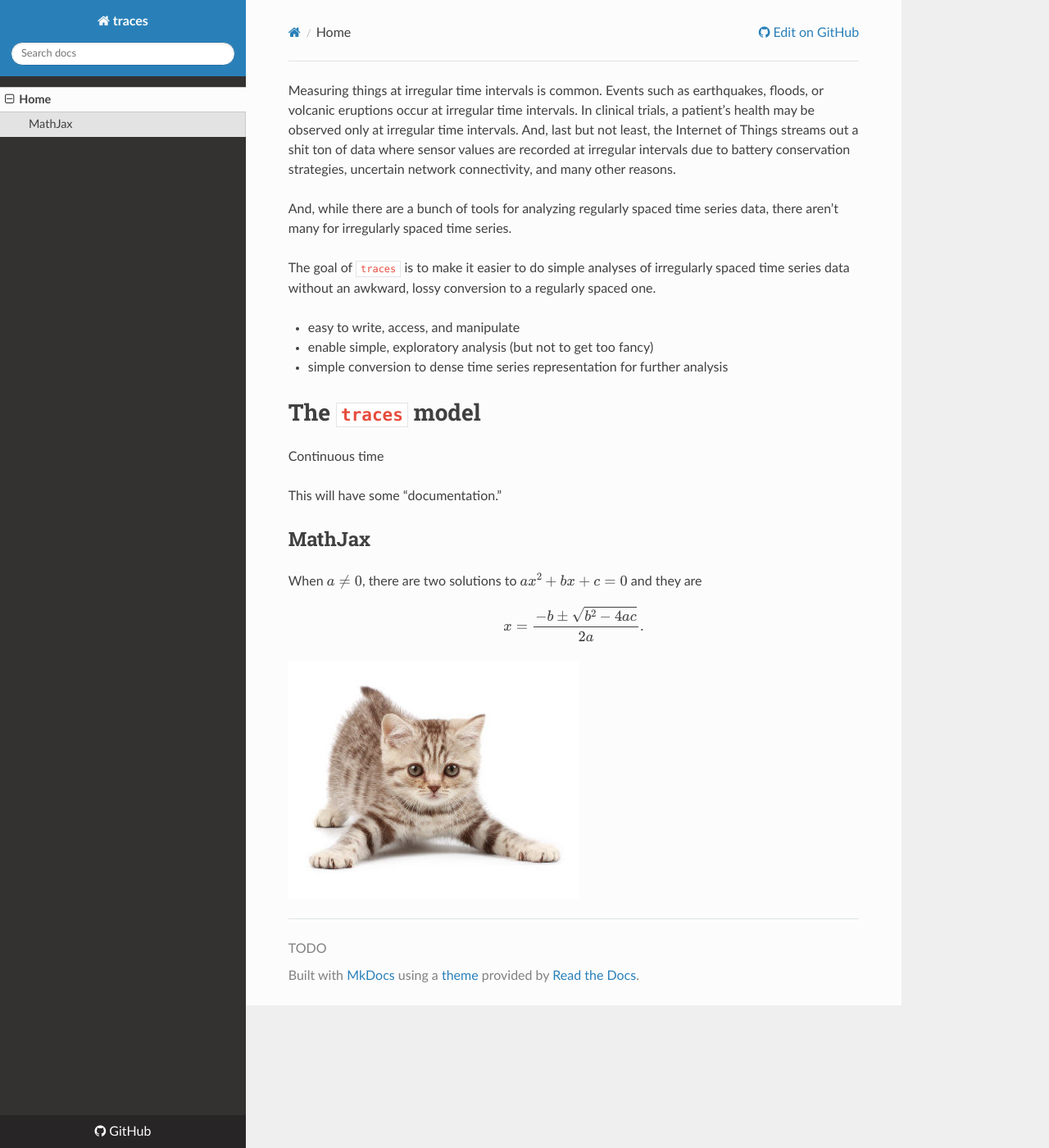
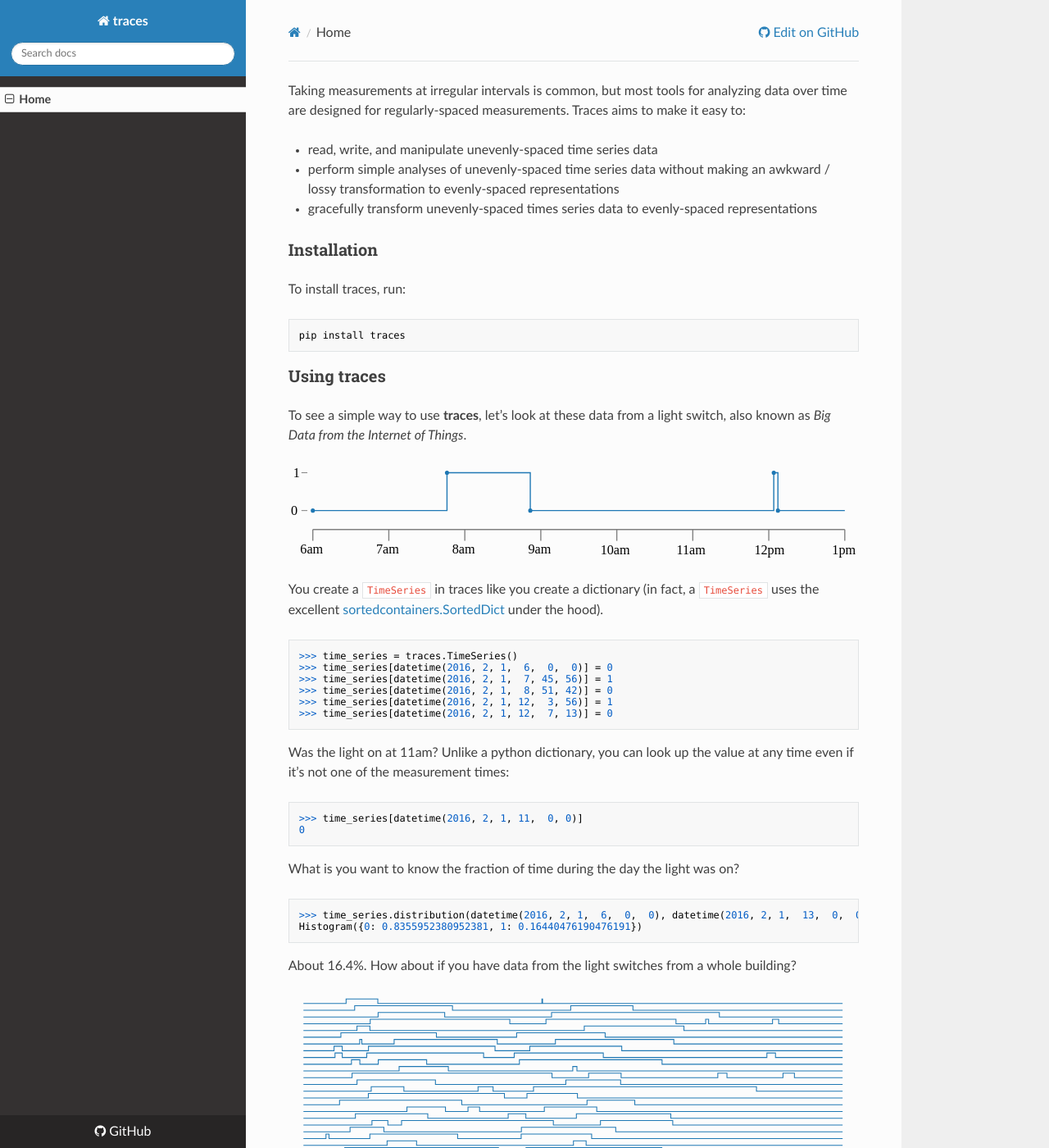
Before and after one commit to stringertheory/traces, an MkDocs documentation site: the page built from docs/index.md, in a window 1280 px wide and 1400 px high. Shown: the whole window at 82% size. Built offline with MkDocs 1.6.1, drawn with Linux system fonts in a browser that asks for light colours; nearby versions of some CDN libraries; formulas are drawn with MathJax 3; old or Windows-style settings are respelled for this version of MkDocs; some of the changed text lies outside the part shown.

Commit message:
updated documentation a little bit

````diff
--- a/docs/index.md
+++ b/docs/index.md
@@ -1,34 +1,95 @@
+Taking measurements at irregular intervals is common, but most tools
+for analyzing data over time are designed for regularly-spaced
+measurements. Traces aims to make it easy to:
 
-Measuring things at irregular time intervals is common. Events such as
-earthquakes, floods, or volcanic eruptions occur at irregular time
-intervals. In clinical trials, a patient’s health may be observed only
-at irregular time intervals. And, last but not least, the Internet of
-Things streams out a shit ton of data where sensor values are recorded
-at irregular intervals due to battery conservation strategies,
-uncertain network connectivity, and many other reasons.
+* read, write, and manipulate unevenly-spaced time series data
+* perform simple analyses of unevenly-spaced time series data without
+  making an awkward / lossy transformation to evenly-spaced
+  representations
+* gracefully transform unevenly-spaced times series data to
+  evenly-spaced representations
 
-And, while there are a bunch of tools for analyzing regularly spaced
-time series data, there aren't many for irregularly spaced time
-series.
+### Installation
 
-The goal of `traces` is to make it easier to do simple analyses of
-irregularly spaced time series data without an awkward, lossy
-conversion to a regularly spaced one.
+To install traces, run:
 
-- easy to write, access, and manipulate
-- enable simple, exploratory analysis (but not to get too fancy)
-- simple conversion to dense time series representation for further analysis
+```bash
+pip install traces
+```
 
+### Using traces
 
-# The `traces` model
+To see a simple way to use **traces**, let's look at these data from a
+light switch, also known as _Big Data from the Internet of Things_.
 
-Continuous time
+![light switch trace](img/trace.svg)
 
-This will have some "documentation."
+You create a `TimeSeries` in traces like you create a dictionary (in
+fact, a `TimeSeries` uses the excellent
+[sortedcontainers.SortedDict](http://www.grantjenks.com/docs/sortedcontainers/introduction.html#sorteddict)
+under the hood).
 
-## MathJax
+```python
+>>> time_series = traces.TimeSeries()
+>>> time_series[datetime(2016, 2, 1,  6,  0,  0)] = 0
+>>> time_series[datetime(2016, 2, 1,  7, 45, 56)] = 1
+>>> time_series[datetime(2016, 2, 1,  8, 51, 42)] = 0
+>>> time_series[datetime(2016, 2, 1, 12,  3, 56)] = 1
+>>> time_series[datetime(2016, 2, 1, 12,  7, 13)] = 0
+```
 
-When \(a \ne 0\), there are two solutions to \(ax^2 + bx + c = 0\) and they are
-$$x = {-b \pm \sqrt{b^2-4ac} \over 2a}.$$
+Was the light on at 11am? Unlike a python dictionary, you can look up
+the value at any time even if it's not one of the measurement times:
 
-![screenshot](img/cat.jpg)
+```python
+>>> time_series[datetime(2016, 2, 1, 11,  0, 0)]
+0
+```
+
+What is you want to know the fraction of time during the day the light
+was on?
+
+```python
+>>> time_series.distribution(datetime(2016, 2, 1,  6,  0,  0), datetime(2016, 2, 1,  13,  0,  0))
+Histogram({0: 0.8355952380952381, 1: 0.16440476190476191})
+```
+
+About 16.4%. How about if you have data from the light switches from a
+whole building?
+
+![many light switch trace](img/traces.svg)
+
+How many lights are on in the building by time of day?
+
+```python
+>>> trace_list = [... list of lots of traces.TimeSeries ...]
+>>> count = traces.TimeSeries.merge(trace_list, operation=sum)
+```
+
+![many light switch count](img/count.svg)
+
+How many lights are on in the building on average during business
+hours, from 8am to 6pm?
+
+```python
+>>> count.mean(datetime(2016, 2, 1,  8,  0,  0), datetime(2016, 2, 1,  12 + 6,  0,  0))
+17.6312415081
+```
+
+The measurements points in a TimeSeries can be in any units, as long
+as they can be ordered, and the values can be anything. For example,
+it could keep track the contents of a grocery basket by the number of
+minutes within a shopping trip.
+
+```python
+>>> time_series = traces.TimeSeries()
+>>> time_series[1.2] = set(['broccoli'])
+>>> time_series[1.4] = set(['broccoli', 'orange'])
+>>> time_series[1.7] = set(['broccoli', 'orange', 'banana'])
+>>> time_series[2.2] = set(['orange', 'banana'])
+>>> time_series[3.5] = set(['orange', 'banana', 'beets'])
+```
+
+Traces has been designed by the team at
+[Datascope](http://datascopeanalytics.com/) based on several use cases
+in different domains.
--- a/mkdocs.yml
+++ b/mkdocs.yml
@@ -1,10 +1,10 @@
 site_name: traces
 repo_url: https://github.com/datascopeanalytics/traces
 theme: readthedocs
-site_description: TODO
+site_description: Tools for unevenly-spaced time series data
 site_author: Mike Stringer
-site_favicon: TODO
-copyright: TODO
+site_favicon: http://datascopeanalytics.com/static/main/img/favicon.ico
+copyright:
 extra_javascript:
     - http://cdn.mathjax.org/mathjax/latest/MathJax.js?config=TeX-AMS-MML_HTMLorMML
 markdown_extensions:
````
Also changed, not shown: docs/img/count.svg (added), docs/img/trace.svg (added), docs/img/traces.svg (added), 1 other file.
